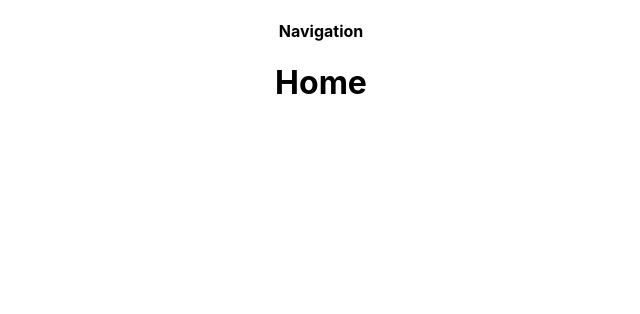
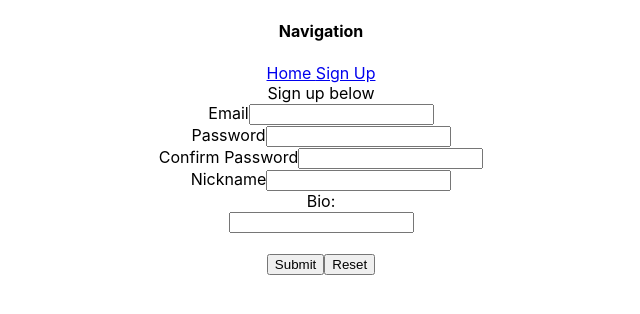
Before and after one commit to badihaki/phase-4-project, a React (Create React App) app in the folder client/: page /signup in a window 1280 px wide. Shown: the top 314 px of the page, without its empty margins (319-959 px from the left). Built offline with nearby package versions, Linux system fonts and the light colour scheme; no server answers.

Commit message:
added new user form

```diff
--- a/client/src/App.js
+++ b/client/src/App.js
@@ -4,6 +4,7 @@ import {useEffect, useState} from "react";
 import {BrowserRouter, Switch, Route} from "react-router-dom";
 import NavigationBar from './NavigationBar';
 import Home from './Home';
+import NewPlayer from './NewPlayer';
 
 function App() {
 
@@ -26,6 +27,9 @@ function App() {
           <Route path="/count" >
             <h1>Page count = {count}</h1>
           </Route>
+          <Route path={"/signup"}>
+            <NewPlayer />
+          </Route>
           <Route path="/">
             <Home />
           </Route>
--- a/client/src/NavigationBar.js
+++ b/client/src/NavigationBar.js
@@ -1,9 +1,15 @@
 import React from "react";
+import { Link } from "react-router-dom";
+import { useState } from "react"
 
 function NavigationBar(){
+    // will need to fetch to /me
+    // will need state to determine if user is logged in
     return(
         <div>
             <h4>Navigation</h4>
+            <Link to={"/"}> Home </Link>
+            <Link to={"/signup"}> Sign Up </Link>
         </div>
     )
 }
--- /dev/null
+++ b/client/src/NewPlayer.js
@@ -0,0 +1,66 @@
+import React, { useState } from "react";
+
+function NewPlayer(){
+    const [user, setNewUser] = useState({
+        "email":"",
+        "password":"",
+        "password_confirmation":"",
+        "nickname":"",
+        "bio":""
+    })
+
+    function onSubmit(e){
+        e.preventDefault();
+        console.log(user);
+        fetch("/users",{
+            method: "POST",
+            headers: {
+                "Content-Type":"application/json"
+            },
+            body: JSON.stringify(user)
+        }).then(
+            (r) => r.json()
+            ).then(
+                (data)=>{
+                    console.log(data);
+                }
+            )
+    }
+
+    function handleFormChange(e){
+        const key = e.target.name;
+        const value = e.target.value;
+        const newUser = {...user}
+        newUser[key] = value;
+        setNewUser(newUser);
+    }
+
+    return(
+        <div>
+            Sign up below
+            <form onSubmit={onSubmit}>
+                Email
+                <input type={"email"} name="email" onChange={handleFormChange} />
+                <br />
+                Password
+                <input type={"text"} name="password" onChange={handleFormChange} />
+                <br />
+                Confirm Password
+                <input type={"text"} name="password_confirmation" onChange={handleFormChange} />
+                <br />
+                Nickname
+                <input type={"text"} name="nickname" onChange={handleFormChange} />
+                <br />
+                Bio:
+                <br />
+                <input type={"text"}  name="bio" onChange={handleFormChange} />
+                <br />
+                <br />
+                <button type="Submit">Submit</button>
+                <button type="Reset">Reset</button>
+            </form>
+        </div>
+    )
+}
+
+export default NewPlayer;
```
